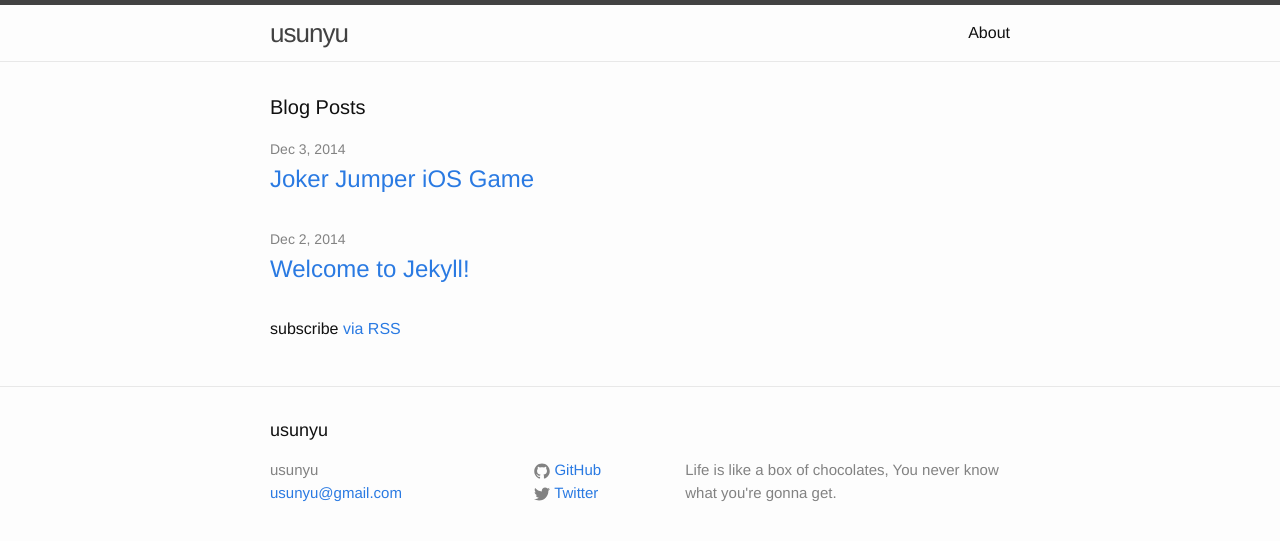
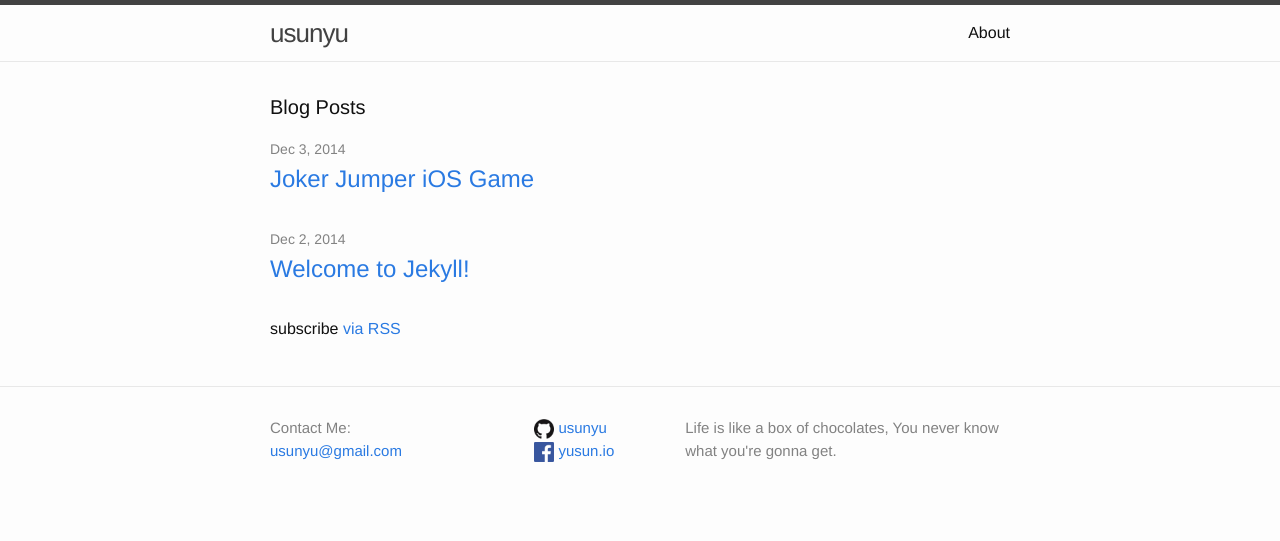
Before and after one commit to usunyu/usunyu.github.io, a Jekyll site: the page built from index.html, in a window 1280 px wide. Shown: the top 541 px of the page. Built offline with Jekyll 4.4.1, drawn with Linux system fonts in a browser that asks for light colours.

Commit message:
change social media icon

```diff
--- a/_includes/footer.html
+++ b/_includes/footer.html
@@ -2,12 +2,12 @@
 
   <div class="wrapper">
 
-    <h2 class="footer-heading">{{ site.title }}</h2>
+    <!-- <h2 class="footer-heading">{{ site.title }}</h2> -->
 
     <div class="footer-col-wrapper">
       <div class="footer-col  footer-col-1">
         <ul class="contact-list">
-          <li>{{ site.title }}</li>
+          <li>Contact Me:</li>
           <li><a href="mailto:{{ site.email }}">{{ site.email }}</a></li>
         </ul>
       </div>
@@ -17,42 +17,17 @@
           {% if site.github_username %}
           <li>
             <a href="https://github.com/{{ site.github_username }}">
-              <span class="icon  icon--github">
-                <svg viewBox="0 0 16 16">
-                  <path fill="#828282" d="M7.999,0.431c-4.285,0-7.76,3.474-7.76,7.761 c0,3.428,2.223,6.337,5.307,7.363c0.388,0.071,0.53-0.168,0.53-0.374c0-0.184-0.007-0.672-0.01-1.32 c-2.159,0.469-2.614-1.04-2.614-1.04c-0.353-0.896-0.862-1.135-0.862-1.135c-0.705-0.481,0.053-0.472,0.053-0.472 c0.779,0.055,1.189,0.8,1.189,0.8c0.692,1.186,1.816,0.843,2.258,0.645c0.071-0.502,0.271-0.843,0.493-1.037 C4.86,11.425,3.049,10.76,3.049,7.786c0-0.847,0.302-1.54,0.799-2.082C3.768,5.507,3.501,4.718,3.924,3.65 c0,0,0.652-0.209,2.134,0.796C6.677,4.273,7.34,4.187,8,4.184c0.659,0.003,1.323,0.089,1.943,0.261 c1.482-1.004,2.132-0.796,2.132-0.796c0.423,1.068,0.157,1.857,0.077,2.054c0.497,0.542,0.798,1.235,0.798,2.082 c0,2.981-1.814,3.637-3.543,3.829c0.279,0.24,0.527,0.713,0.527,1.437c0,1.037-0.01,1.874-0.01,2.129 c0,0.208,0.14,0.449,0.534,0.373c3.081-1.028,5.302-3.935,5.302-7.362C15.76,3.906,12.285,0.431,7.999,0.431z"/>
-                </svg>
-              </span>
-
-              <span class="username">GitHub</span>
+              <img src="/images/github.png" height="20" width="20" />
+              <span class="username">{{ site.github_username }}</span>
             </a>
           </li>
           {% endif %}
 
-          <!-- {% if site.facebook_username %}
+          {% if site.facebook_username %}
           <li>
             <a href="https://www.facebook.com/{{ site.facebook_username }}">
-              <span class="icon  icon--facebook">
-                <svg viewBox="0 0 16 16">
-                  <path fill="#828282" d="M7.999,0.431c-4.285,0-7.76,3.474-7.76,7.761 c0,3.428,2.223,6.337,5.307,7.363c0.388,0.071,0.53-0.168,0.53-0.374c0-0.184-0.007-0.672-0.01-1.32 c-2.159,0.469-2.614-1.04-2.614-1.04c-0.353-0.896-0.862-1.135-0.862-1.135c-0.705-0.481,0.053-0.472,0.053-0.472 c0.779,0.055,1.189,0.8,1.189,0.8c0.692,1.186,1.816,0.843,2.258,0.645c0.071-0.502,0.271-0.843,0.493-1.037 C4.86,11.425,3.049,10.76,3.049,7.786c0-0.847,0.302-1.54,0.799-2.082C3.768,5.507,3.501,4.718,3.924,3.65 c0,0,0.652-0.209,2.134,0.796C6.677,4.273,7.34,4.187,8,4.184c0.659,0.003,1.323,0.089,1.943,0.261 c1.482-1.004,2.132-0.796,2.132-0.796c0.423,1.068,0.157,1.857,0.077,2.054c0.497,0.542,0.798,1.235,0.798,2.082 c0,2.981-1.814,3.637-3.543,3.829c0.279,0.24,0.527,0.713,0.527,1.437c0,1.037-0.01,1.874-0.01,2.129 c0,0.208,0.14,0.449,0.534,0.373c3.081-1.028,5.302-3.935,5.302-7.362C15.76,3.906,12.285,0.431,7.999,0.431z"/>
-                </svg>
-              </span>
-
-              <span class="username">Facebook</span>
-            </a>
-          </li>
-          {% endif %} -->
-
-          {% if site.twitter_username %}
-          <li>
-            <a href="https://twitter.com/{{ site.twitter_username }}">
-              <span class="icon  icon--twitter">
-                <svg viewBox="0 0 16 16">
-                  <path fill="#828282" d="M15.969,3.058c-0.586,0.26-1.217,0.436-1.878,0.515c0.675-0.405,1.194-1.045,1.438-1.809
-                  c-0.632,0.375-1.332,0.647-2.076,0.793c-0.596-0.636-1.446-1.033-2.387-1.033c-1.806,0-3.27,1.464-3.27,3.27 c0,0.256,0.029,0.506,0.085,0.745C5.163,5.404,2.753,4.102,1.14,2.124C0.859,2.607,0.698,3.168,0.698,3.767 c0,1.134,0.577,2.135,1.455,2.722C1.616,6.472,1.112,6.325,0.671,6.08c0,0.014,0,0.027,0,0.041c0,1.584,1.127,2.906,2.623,3.206 C3.02,9.402,2.731,9.442,2.433,9.442c-0.211,0-0.416-0.021-0.615-0.059c0.416,1.299,1.624,2.245,3.055,2.271 c-1.119,0.877-2.529,1.4-4.061,1.4c-0.264,0-0.524-0.015-0.78-0.046c1.447,0.928,3.166,1.469,5.013,1.469 c6.015,0,9.304-4.983,9.304-9.304c0-0.142-0.003-0.283-0.009-0.423C14.976,4.29,15.531,3.714,15.969,3.058z"/>
-                </svg>
-              </span>
-
-              <span class="username">Twitter</span>
+              <img src="/images/facebook.png" height="20" width="20" />
+              <span class="username">{{ site.facebook_username }}</span>
             </a>
           </li>
           {% endif %}
```
Also changed, not shown: images/facebook.png (added), images/github.png (added).
